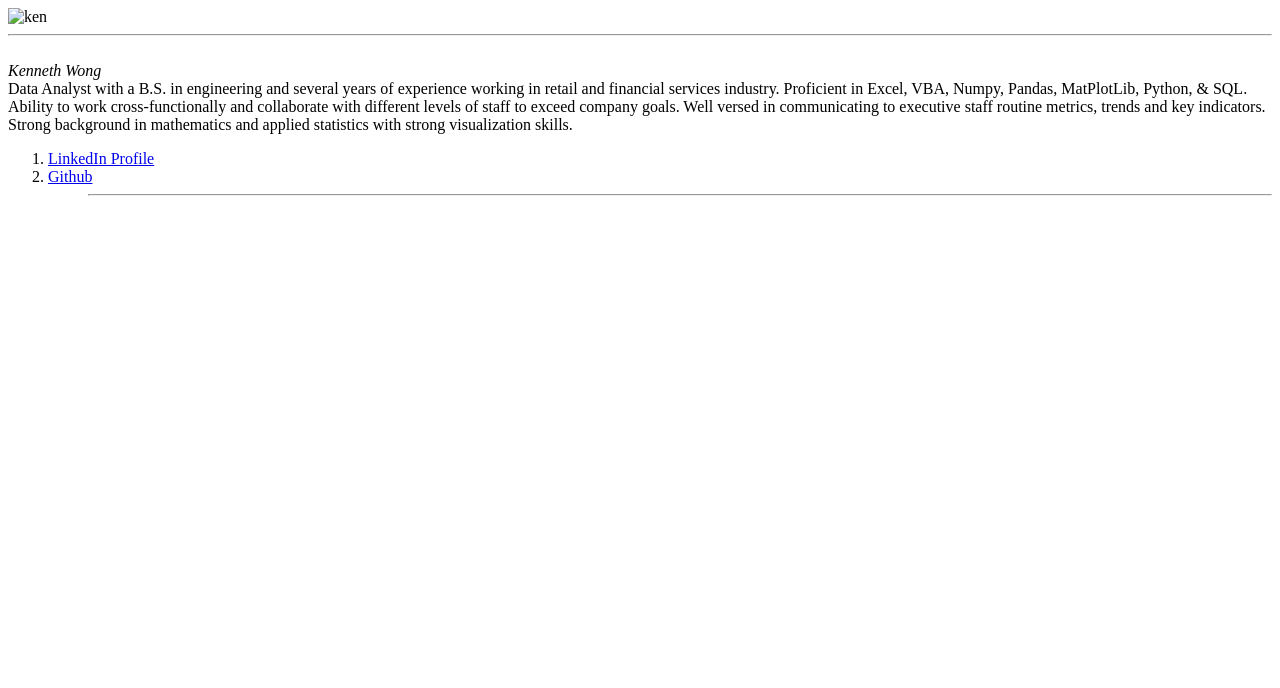
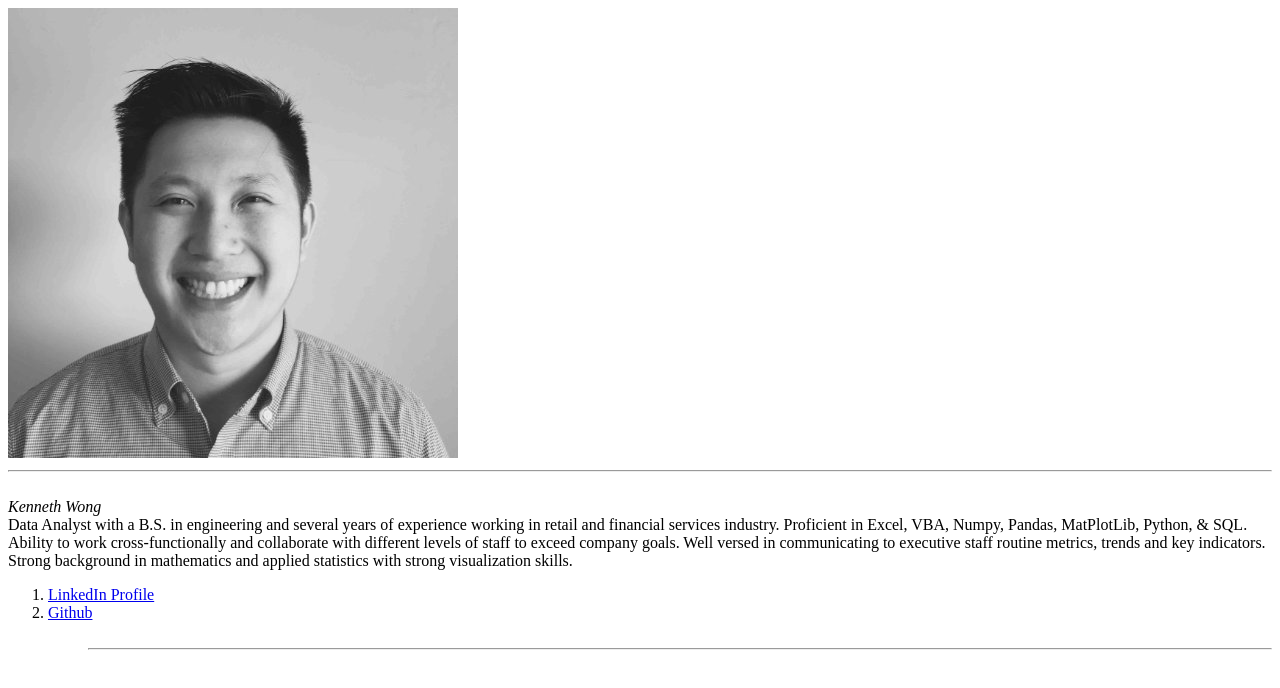
Before and after one commit to kennyjai/kennyjai.github.io, a plain HTML site: page index.html in a window 1280 px wide. Drawn offline with Linux system fonts and the light colour scheme.

Commit message:
added profile photo

```diff
--- a/index.html
+++ b/index.html
@@ -5,7 +5,7 @@
     <meta charset="UTF-8">
     <title>Kenneth</title>
 </head>
-     <img src="/Users/Kenneth/Desktop/linkedin profile photo.jpg" alt="ken"/>
+     <img src="linkedin profile photo.jpg" alt="ken"/>
 <br>
 <hr></hr>
 <br>
@@ -19,5 +19,6 @@
     <li><a href="https://www.linkedin.com/in/kennethkingwong/">LinkedIn Profile</a></li>
     <li><a href="https://github.com/kennyjai">Github</a></li>
   <ol>
+<br>
 <hr></hr>
 </html>
```
Also changed, not shown: linkedin profile photo.jpg (added).
